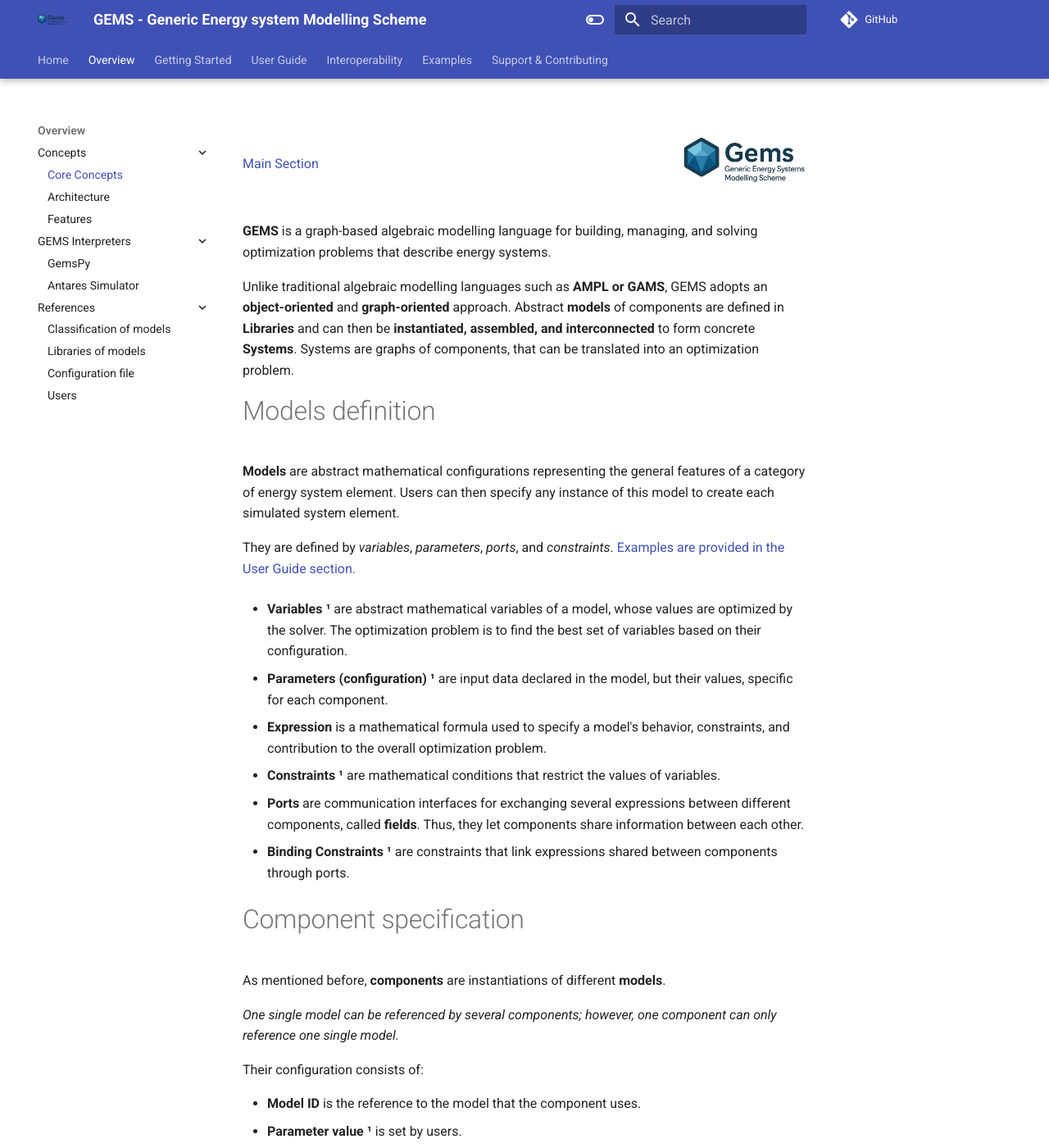
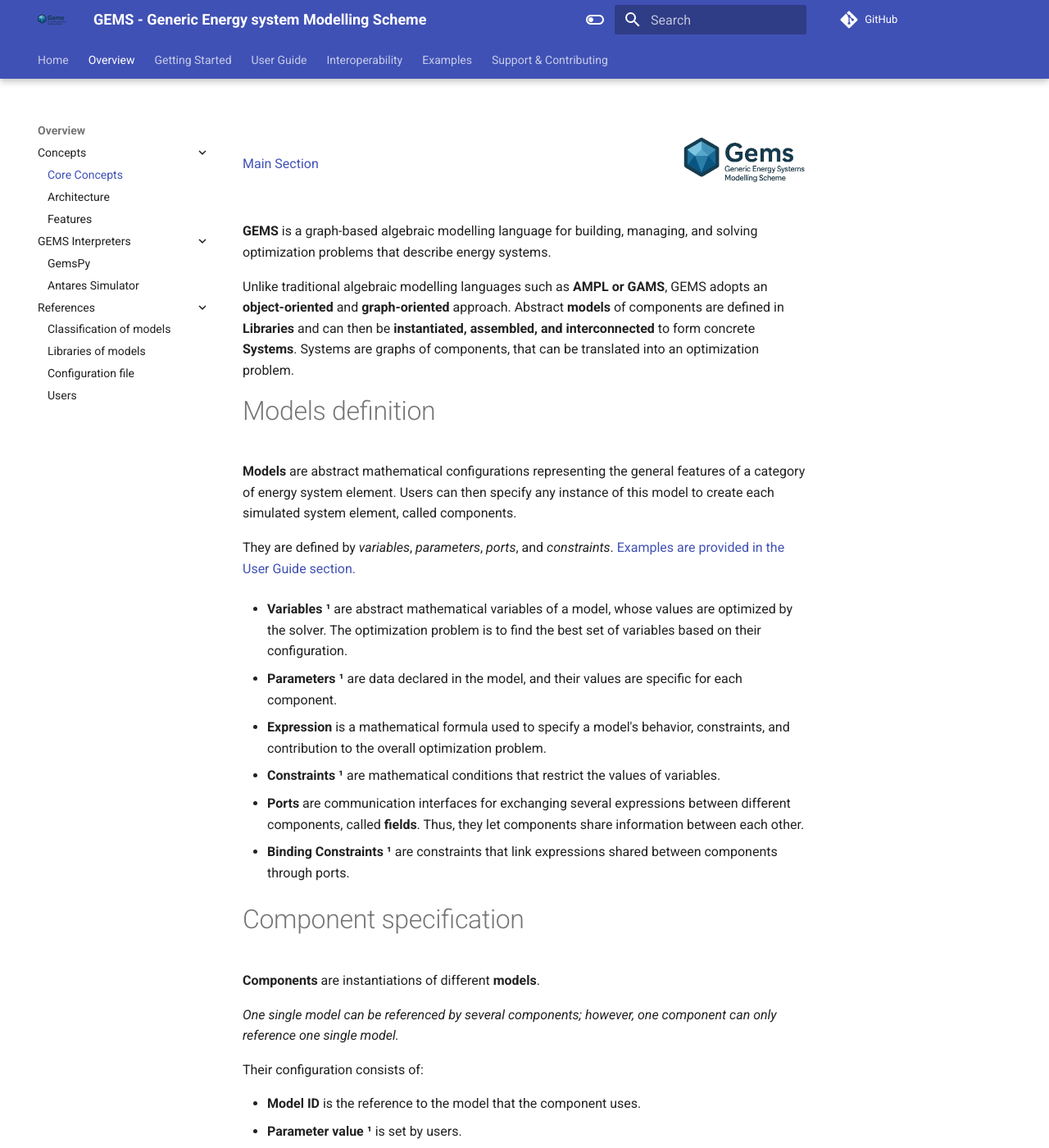
Before and after one commit to AntaresSimulatorTeam/GEMS, an MkDocs documentation site: the page built from doc/1_Overview/Concepts/1_core concepts.md, in a window 1280 px wide and 1400 px high. Shown: the whole window at 82% size. Built offline with MkDocs 1.6.1 and Material for MkDocs 9.7.7, drawn with Linux system fonts in a browser that asks for light colours; comment, search, counter and statistics services are not loaded; some of the changed text lies outside the part shown.

Commit message:
review definitions of concepts

```diff
--- a/doc/1_Overview/Concepts/1_core concepts.md
+++ b/doc/1_Overview/Concepts/1_core concepts.md
@@ -13,13 +13,13 @@ Unlike traditional algebraic modelling languages such as **AMPL or GAMS**, GEMS
 
 # Models definition
 
-**Models** are abstract mathematical configurations representing the general features of a category of energy system element. Users can then specify any instance of this model to create each simulated system element.
+**Models** are abstract mathematical configurations representing the general features of a category of energy system element. Users can then specify any instance of this model to create each simulated system element, called components.
 
 They are defined by *variables*, *parameters*, *ports*, and *constraints*. [Examples are provided in the User Guide section.](../../3_User%20Guide/1_syntax.md#model%20definition%20%28from%20system.yml%29)
 
 - **Variables ¹** are abstract mathematical variables of a model, whose values are optimized by the solver. The optimization problem is to find the best set of variables based on their configuration.
 
-- **Parameters (configuration) ¹** are input data declared in the model, but their values, specific for each component.
+- **Parameters ¹** are data declared in the model, and their values are specific for each component.
 
 - **Expression** is a mathematical formula used to specify a model's behavior, constraints, and contribution to the overall optimization problem.
 
@@ -32,7 +32,7 @@ They are defined by *variables*, *parameters*, *ports*, and *constraints*. [Exam
 
 # Component specification
 
-As mentioned before, **components** are instantiations of different **models**.
+**Components** are instantiations of different **models**.
 
 *One single model can be referenced by several components; however, one component can only reference one single model.*
 
@@ -43,11 +43,11 @@ Their configuration consists of:
 - **Connections** are the links between two components' ports.
 
 
-## Dataseries
+# Dataseries
 
 Parameters can vary across scenarios, over time, or both. **Data series** are used to represent these variations, providing **scenario-specific and/or time-dependent** values for the parameters as required. [Their structure depends on the system.](../../3_User%20Guide/1_syntax.md#dataseries)
 
-## Illustration with an example
+# Illustration with an example
 
 To get familiar with these concepts, see the table below for a correspondence between theoretical concepts and examples from a thermal plant use case:
 
```
Also changed, not shown: other parts of doc/1_Overview/Concepts/1_core concepts.md (+1 -1 lines).
